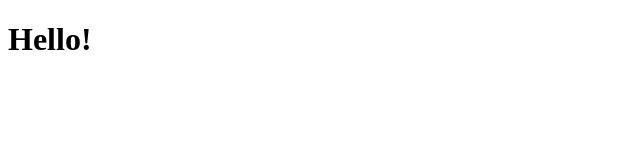
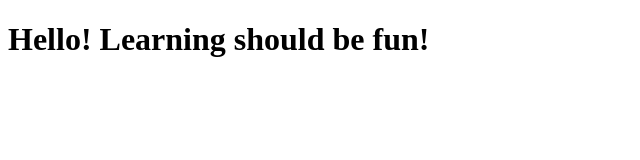
Before and after one commit to KTejitha/Test, a plain HTML site: page site/index.html in a window 1280 px wide. Shown: the whole page, without its empty margins (0-640 px from the left). Drawn offline with Linux system fonts and the light colour scheme.

Commit message:
small addition to page

```diff
--- a/site/index.html
+++ b/site/index.html
@@ -4,6 +4,6 @@
 	<title>Hello Html page!!!</title>
 </head>
 <body>
-<h1>Hello!</h1>
+<h1>Hello! Learning should be fun!</h1>
 </body>
 </html>
```
